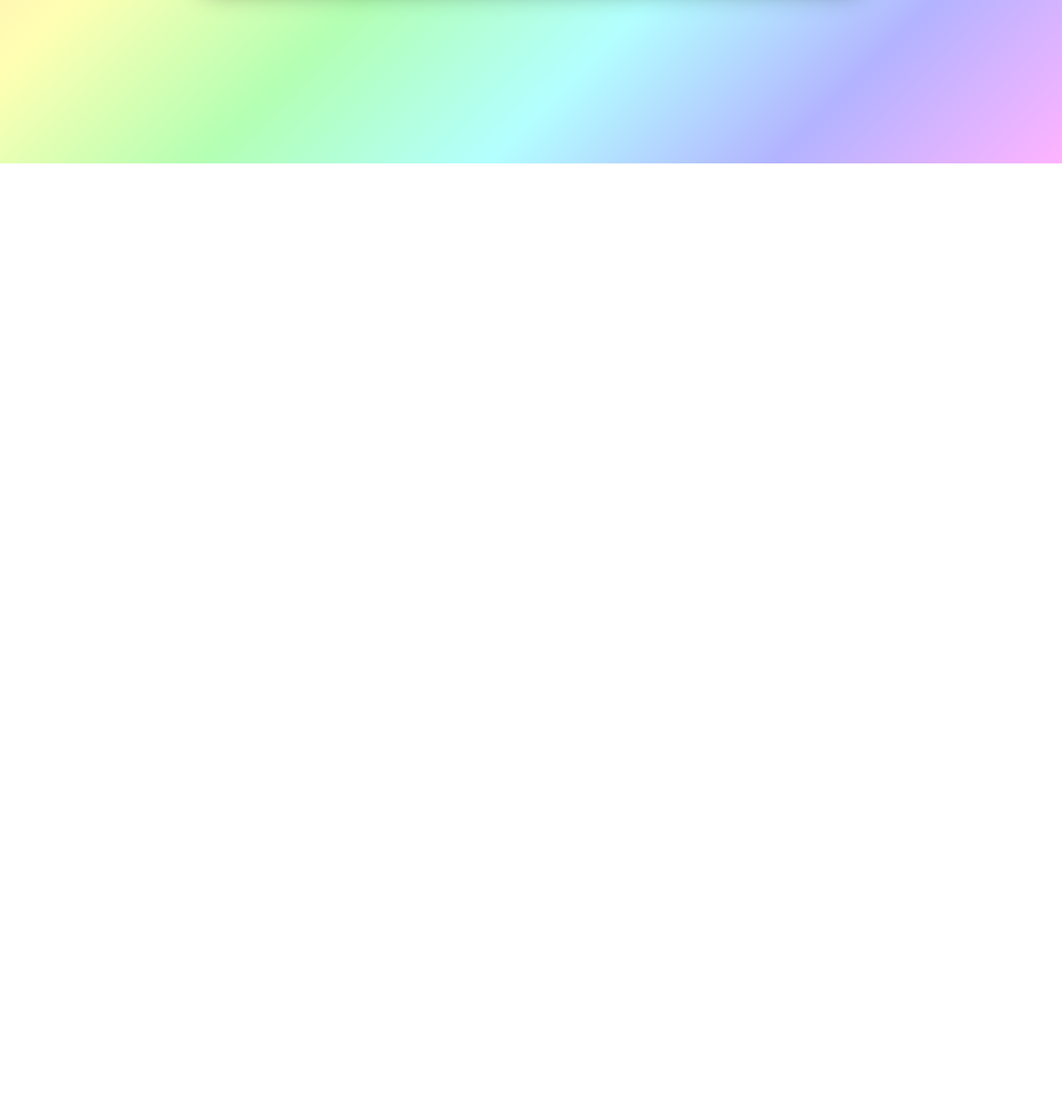
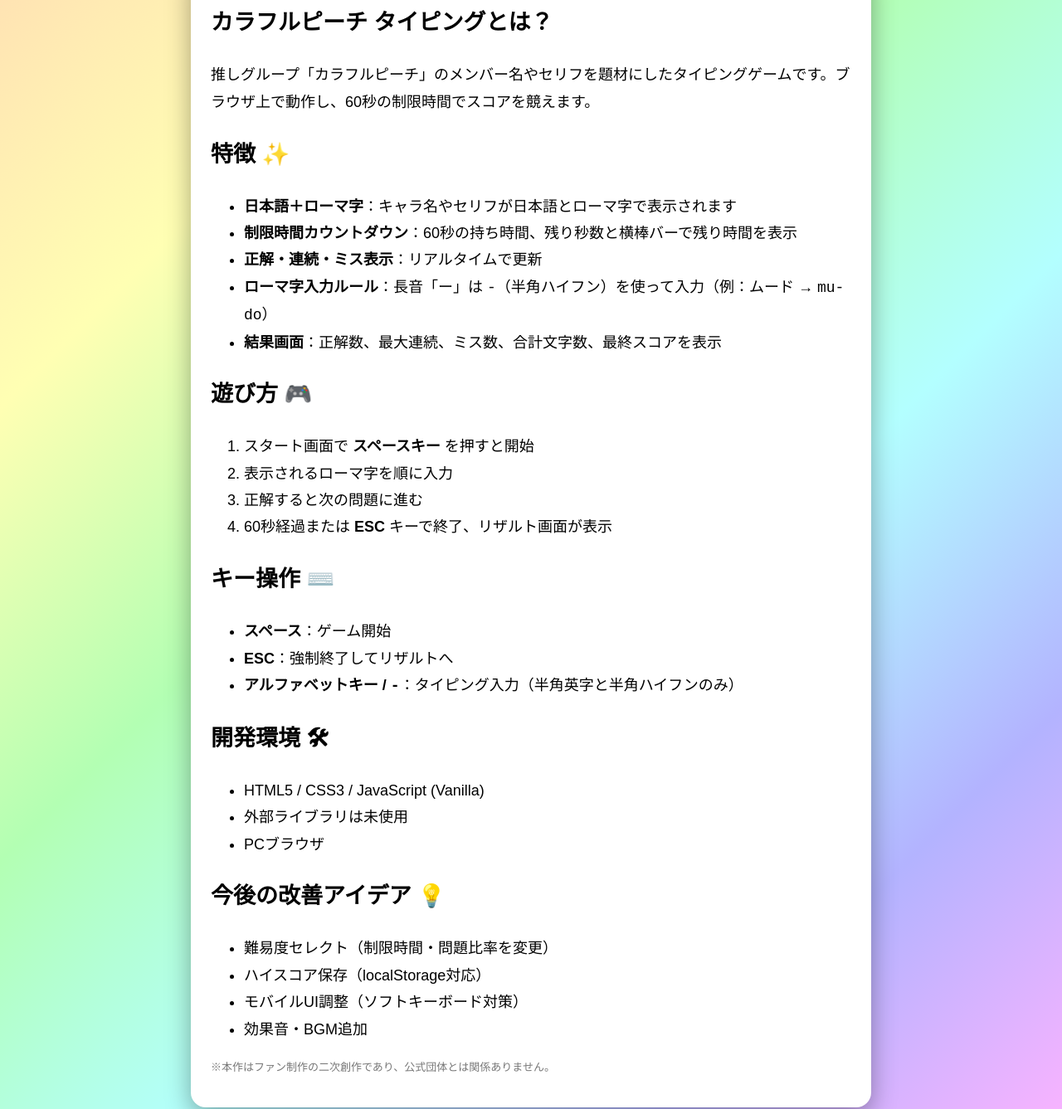
Before and after one commit to mad0828crepehana/typing-game, a plain HTML site: page index.html in a window 1280 px wide. Shown: the part 603-1940 px from the top of the page at 83% size. Before the commit the page ends 800 px from the top, so only its background shows below. Drawn offline with Linux system fonts and the light colour scheme.

Commit message:
Add files via upload

```diff
--- a/index.html
+++ b/index.html
@@ -1,17 +1,17 @@
 <!DOCTYPE html>
+<html lang="ja">
 <head>
+  <!-- Google Search Console 所有権確認 -->
   <meta name="google-site-verification" content="4pgNAiCQcm2haEoHq3bM9qLS2dVtsvchol2R87dYPc4" />
+
   <meta charset="utf-8" />
   <meta name="viewport" content="width=device-width, initial-scale=1" />
+
   <title>カラフルピーチ タイピング | 自由研究で作ったWebゲーム</title>
-
-  <!-- ★検索結果に表示される説明文 -->
-  <meta name="description" content="小学生の自由研究で作成したカラフルピーチ二次創作のタイピングゲーム。60秒で挑戦！スコア・連続数・ミス数を記録。PCブラウザで無料で遊べます。">
-
-  <!-- ★正規URLを指定 -->
+  <meta name="description" content="小学生の自由研究で作成したカラフルピーチ二次創作のタイピングゲーム。60秒で挑戦！スコア・連続・ミス数を記録。PCブラウザで無料で遊べます。">
   <link rel="canonical" href="https://mad0828crepehana.github.io/typing-game/">
 
-  <!-- ★Open Graph / Twitterカード（SNS共有用） -->
+  <!-- Open Graph / Twitter -->
   <meta property="og:type" content="website">
   <meta property="og:title" content="カラフルピーチ タイピング">
   <meta property="og:description" content="自由研究で作ったカラフルピーチ二次創作タイピングゲーム。60秒チャレンジ！">
@@ -35,12 +35,10 @@
   }
   </script>
 
-
   <link rel="stylesheet" href="style.css">
   <script src="data.js" defer></script>
   <script src="game.js" defer></script>
 </head>
-
 <body>
 
 <!-- START -->
@@ -66,7 +64,6 @@
   <div class="wrap">
     <div class="card card--panel">
       <div class="qrow">
-        <!-- ★ここだけ変更：左カラムに .qtext を付与（固定幅エリア） -->
         <div class="qtext">
           <div id="word"></div>
           <div id="romaji"><span class="done"></span><span class="muted remain"></span></div>
@@ -104,5 +101,56 @@
   </div>
 </section>
 
+<!-- ===== 説明セクション（READMEを本文化） ===== -->
+<section id="about" class="wrap" style="max-width:860px;margin:40px auto;">
+  <div class="card card--sheet" style="padding:24px">
+    <h2>カラフルピーチ タイピングとは？</h2>
+    <p>推しグループ「カラフルピーチ」のメンバー名やセリフを題材にしたタイピングゲームです。ブラウザ上で動作し、60秒の制限時間でスコアを競えます。</p>
+
+    <h2>特徴 ✨</h2>
+    <ul>
+      <li><strong>日本語＋ローマ字</strong>：キャラ名やセリフが日本語とローマ字で表示されます</li>
+      <li><strong>制限時間カウントダウン</strong>：60秒の持ち時間、残り秒数と横棒バーで残り時間を表示</li>
+      <li><strong>正解・連続・ミス表示</strong>：リアルタイムで更新</li>
+      <li><strong>ローマ字入力ルール</strong>：長音「ー」は <code>-</code>（半角ハイフン）を使って入力（例：ムード → <code>mu-do</code>）</li>
+      <li><strong>結果画面</strong>：正解数、最大連続、ミス数、合計文字数、最終スコアを表示</li>
+    </ul>
+
+    <h2>遊び方 🎮</h2>
+    <ol>
+      <li>スタート画面で <strong>スペースキー</strong> を押すと開始</li>
+      <li>表示されるローマ字を順に入力</li>
+      <li>正解すると次の問題に進む</li>
+      <li>60秒経過または <strong>ESC</strong> キーで終了、リザルト画面が表示</li>
+    </ol>
+
+    <h2>キー操作 ⌨️</h2>
+    <ul>
+      <li><strong>スペース</strong>：ゲーム開始</li>
+      <li><strong>ESC</strong>：強制終了してリザルトへ</li>
+      <li><strong>アルファベットキー / <code>-</code></strong>：タイピング入力（半角英字と半角ハイフンのみ）</li>
+    </ul>
+
+    <h2>開発環境 🛠</h2>
+    <ul>
+      <li>HTML5 / CSS3 / JavaScript (Vanilla)</li>
+      <li>外部ライブラリは未使用</li>
+      <li>PCブラウザ</li>
+    </ul>
+
+    <h2>今後の改善アイデア 💡</h2>
+    <ul>
+      <li>難易度セレクト（制限時間・問題比率を変更）</li>
+      <li>ハイスコア保存（localStorage対応）</li>
+      <li>モバイルUI調整（ソフトキーボード対策）</li>
+      <li>効果音・BGM追加</li>
+    </ul>
+
+    <p style="color:#777;font-size:13px;margin-top:12px">
+      ※本作はファン制作の二次創作であり、公式団体とは関係ありません。
+    </p>
+  </div>
+</section>
+
 </body>
 </html>
```
Lines whose indentation alone changed are shown as unchanged.
